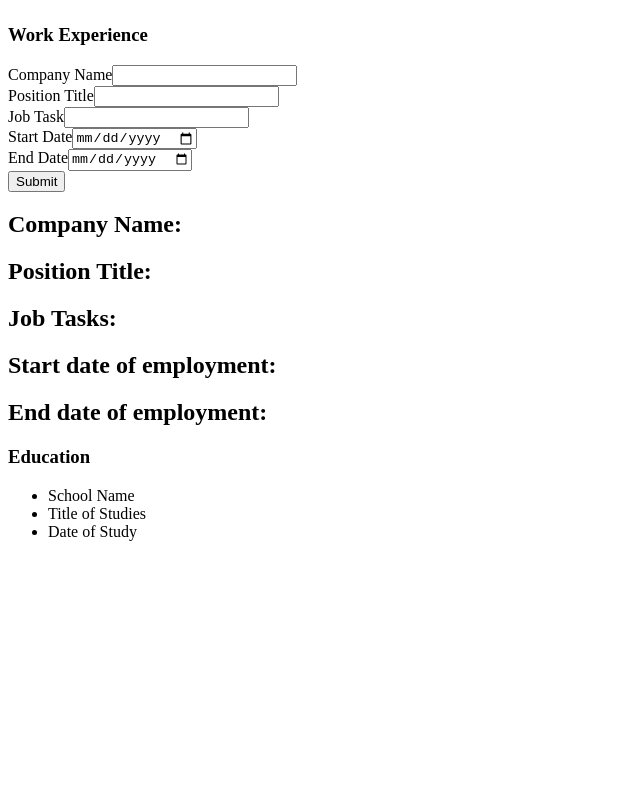
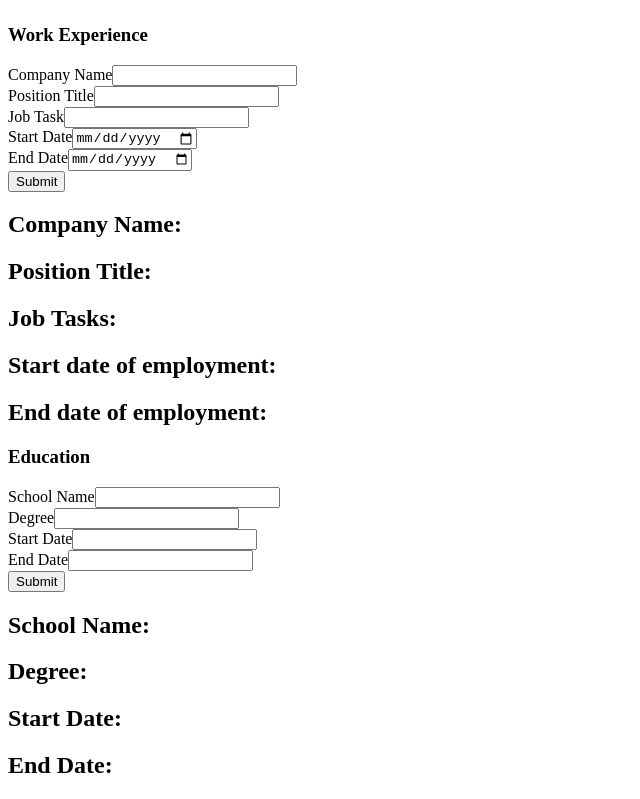
Before and after one commit to Ace-86/cv-project, a React (Create React App) app: page / in a window 1280 px wide. Shown: the part 409-1208 px from the top of the page, without its empty margins (0-640 px from the left). Before the commit the page ends 966 px from the top, so only its background shows below. Built offline with nearby package versions, Linux system fonts and the light colour scheme.

Commit message:
refactored; form functional

```diff
--- a/src/component/education.js
+++ b/src/component/education.js
@@ -1,25 +1,105 @@
-import React, { Component } from 'react';
-
-class Education extends Component {
+import React from "react";
+    class App extends React.Component {
       constructor(props) {
-    super(props);
+        super();
+        this.state = {
+          sName: "",
+          degree: "",
+          sDate: "",
+          eDate: "",
+          data: {}
+        };
       }
 
+      handleChange = (e, type) => {
+        this.setState({ ...this.state, [type]: e.target.value });
+      };
+
+      handleSubmit = (e) => {
+        e.preventDefault();
+        const { sName, degree, sDate, eDate } = this.state;
+        this.setState({
+          data: {
+            sName,
+            degree,
+            sDate,
+            eDate
+          }
+        });
+        console.log(this.state);
+      };
       render() {
+
         return (
-      <div>
-        <h3>{this.props.title}</h3>
-        <ul>
-        <li>School Name</li>
-        <li>Title of Studies</li>
-        <li>Date of Study</li>
-        </ul>
+          <div className="App">
+            <form onSubmit={this.handleSubmit}>
+
+              <label>School Name</label>
+              <input
+                type="text"
+                value={this.state.sName}
+                onChange={(e) => {
+                  this.handleChange(e, "sName");
+                }}
+                name="sName"
+              />
+
+              <br />
+
+              <label>Degree</label>
+              <input
+                type="text"
+                value={this.state.degree}
+                onChange={(e) => {
+                  this.handleChange(e, "degree");
+                }}
+                name="degree"
+              />
+
+              <br />
+
+              <label>Start Date</label>
+              <input
+                type="sDate"
+                value={this.state.sDate}
+                onChange={(e) => {
+                  this.handleChange(e, "sDate");
+                }}
+                name="sDate"
+              />
+
+              <br />
+
+              <label>End Date</label>
+              <input
+                type="number"
+                value={this.state.eDate}
+                onChange={(e) => {
+                  this.handleChange(e, "eDate");
+                }}
+                name="eDate"
+              />
+
+              <br />
+
+              <button type="submit">Submit</button>
+
+            </form>
+
+            <h2>School Name: {this.state.data.sName}</h2>
+
+            <h2>Degree: {this.state.data.degree}</h2>
+
+            <h2>Start Date: {this.state.data.sDate}</h2>
+
+            <h2>End Date: {this.state.data.eDate}</h2>
+
           </div>
         );
       }
     }
 
-export default Education;
+    export default App;
 
 // A section to add your
 // educational experience
```
Lines whose indentation alone changed are shown as unchanged.
